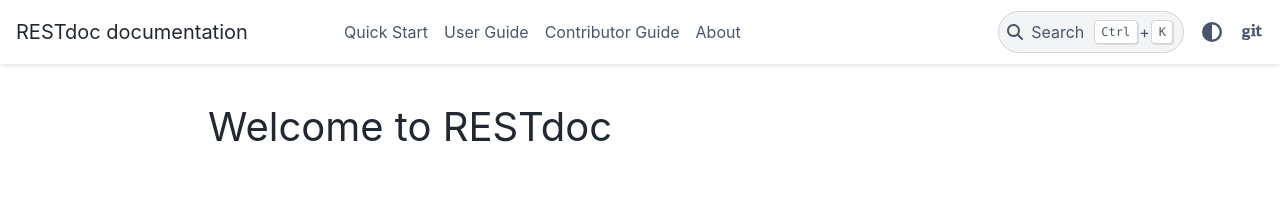
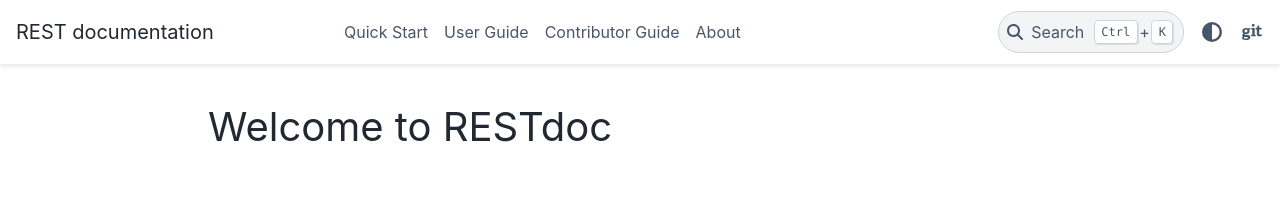
Before and after one commit to jeanwsr/rest_doc, a Sphinx documentation site: the page built from source/index.md, in a window 1280 px wide. Shown: the top 214 px of the page. Built offline with Sphinx 7.4.7 and the PyData theme 0.15.4, drawn with Linux system fonts in a browser that asks for light colours.

```diff
--- a/source/conf.py
+++ b/source/conf.py
@@ -6,7 +6,7 @@
 # -- Project information -----------------------------------------------------
 # https://www.sphinx-doc.org/en/master/usage/configuration.html#project-information
 
-project = 'RESTdoc'
+project = 'REST'
 copyright = '2025, REST developers'
 author = 'REST developers'
 
```
Also changed, not shown: README.md (+1 -1 lines), requirements.txt (added, +9 -0 lines).
